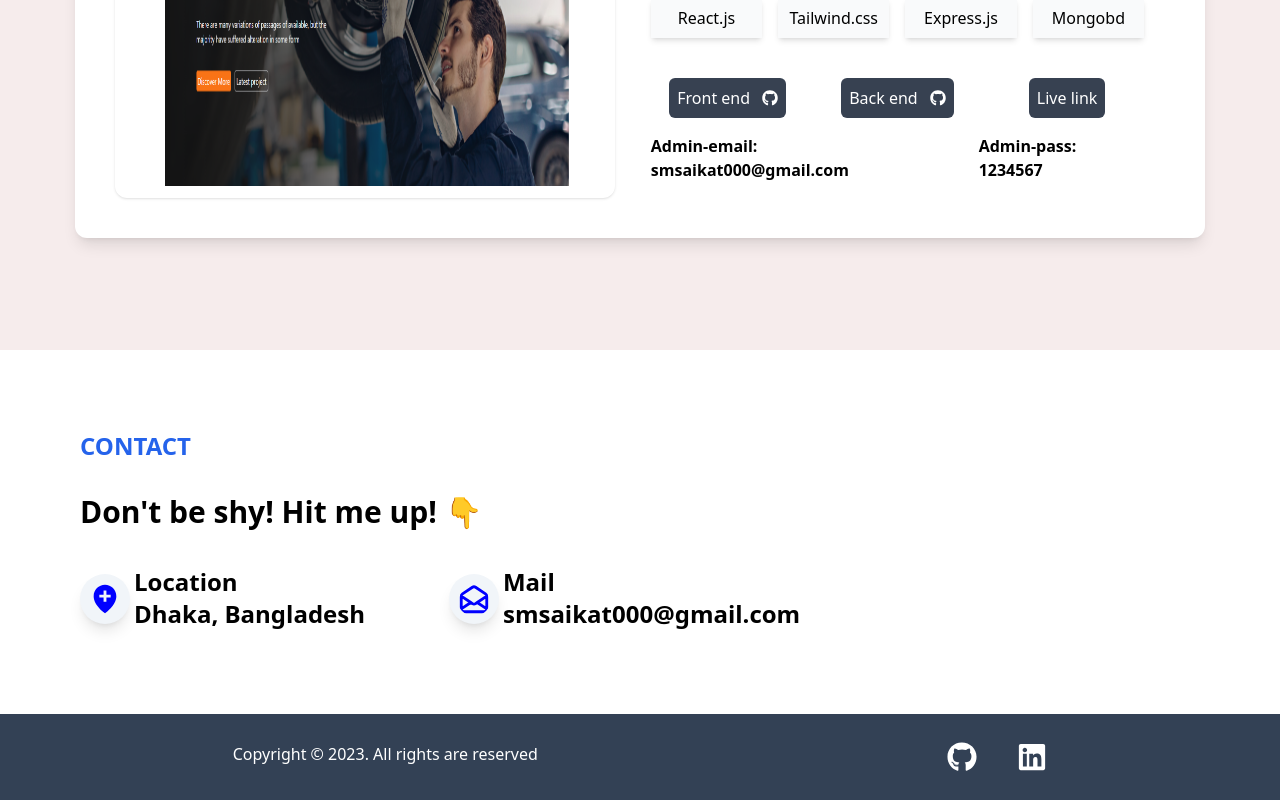
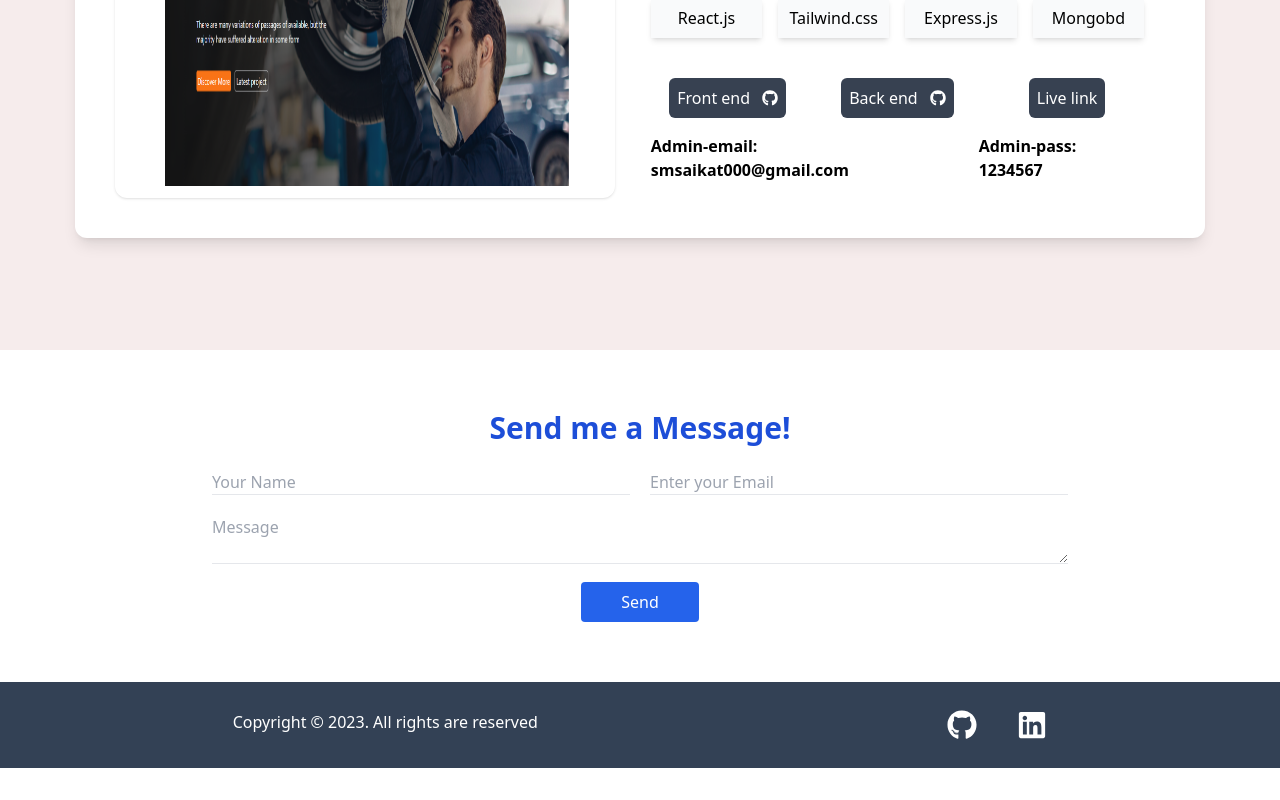
Before and after one commit to MuhammadSaikat25/Portfolio-, a React (Vite) app: page / in a window 1280 px wide. Shown: the part 2767-3567 px from the top of the page. After the commit the page ends 3535 px from the top, so only its background shows below. Built offline with nearby package versions, Linux system fonts and the light colour scheme.

Commit message:
added contact section

```diff
--- a/index.html
+++ b/index.html
@@ -1,4 +1,4 @@
-<!doctype html>
+<!DOCTYPE html>
 <html lang="en">
   <head>
     <meta charset="UTF-8" />
@@ -9,5 +9,14 @@
   <body>
     <div id="root"></div>
     <script type="module" src="/src/main.jsx"></script>
+    <script
+      type="text/javascript"
+      src="https://cdn.jsdelivr.net/npm/@emailjs/browser@3/dist/email.min.js"
+    ></script>
+    <script type="text/javascript">
+      (function () {
+        emailjs.init("o7byLuzhJi2mqrUdV");
+      })();
+    </script>
   </body>
 </html>
--- a/package.json
+++ b/package.json
@@ -10,10 +10,12 @@
     "preview": "vite preview"
   },
   "dependencies": {
+    "@emailjs/browser": "^3.11.0",
     "react": "^18.2.0",
     "react-dom": "^18.2.0",
     "react-icons": "^4.10.1",
-    "react-scroll": "^1.8.9"
+    "react-scroll": "^1.8.9",
+    "react-toastify": "^9.1.3"
   },
   "devDependencies": {
     "@types/react": "^18.2.15",
--- a/src/component/Contact.jsx
+++ b/src/component/Contact.jsx
@@ -1,39 +1,80 @@
-import { BiSolidLocationPlus } from 'react-icons/bi';
-import { HiOutlineMailOpen } from 'react-icons/hi';
+import React, { useRef } from "react";
+import emailjs from "@emailjs/browser";
+import { ToastContainer, toast } from "react-toastify";
+import "react-toastify/dist/ReactToastify.css";
 
 const Contact = () => {
+  const form = useRef();
+
+  const sendEmail = (e) => {
+    e.preventDefault();
+
+    const message = e.target.message.value;
+    if (!message) {
+      return toast("please provide message");
+    }
+
+    emailjs
+      .sendForm(
+        "service_yuteixv",
+        "template_bq9rhce",
+        form.current,
+        "o7byLuzhJi2mqrUdV"
+      )
+      .then(
+        (result) => {
+          toast("Message successfully send");
+        },
+        (error) => {}
+      );
+  };
   return (
-        <div id="contact" className="max-w-7xl mx-auto p-6 lg:p-20 space-y-8">
-            <h1 className="text-center text-2xl font-bold text-blue-600 lg:text-left">CONTACT</h1>
-            <p className=" text-center text-3xl lg:text-3xl lg:text-start font-semibold ">Don't be shy! Hit me up! 👇</p>
-
-            <div className="hidden lg:flex gap-20">
-                <div className="font-bold text-center lg:text-start flex">
-                    <BiSolidLocationPlus className='bg-slate-100 p-2 items-center shadow-lg rounded-full mt-3 ' color='blue' size={50}></BiSolidLocationPlus>
-                    <h1 className='p-1 text-2xl'>Location <br /> Dhaka, Bangladesh</h1>
+    <div id="contact" className="flex justify-center mx-auto items-center  py-10">
+      <div className="lg:w-[70%] p-5">
+        <h1 className="text-center text-blue-700 font-bold lg:text-3xl">
+          Send me a Message!
+        </h1>
+        <ToastContainer />
+        <form className="" ref={form} onSubmit={sendEmail}>
+          <div className="flex items-center gap-5">
+            <div className="w-full">
+              <br />
+              <input
+                className="border-b w-full"
+                type="text"
+                name="user_name"
+                placeholder="Your Name"
+                required
+              />
             </div>
-                <div className="hidden lg:flex gap-4">
-                    <div className="font-bold text-center flex lg:text-start">
-                        <HiOutlineMailOpen className='bg-slate-100 p-2 items-center shadow-lg rounded-full mt-3 ' color='blue' size={50}></HiOutlineMailOpen>
-                        <h1 className='p-1 text-2xl'>Mail <br /> smsaikat000@gmail.com</h1>
+            <div className="w-full">
+              <br />
+              <input
+                type="email"
+                className="w-full border-b"
+                name="user_email"
+                placeholder="Enter your Email"
+                required
+              />
             </div>
           </div>
+          <div className="w-full mt-5">
+            <textarea
+              name="message"
+              className="w-full border-b"
+              placeholder="Message"
+            />
           </div>
-
-
-            <div className=" lg:hidden ">
-                <div className="">
-                    <BiSolidLocationPlus className='bg-slate-100 p-2 mx-auto shadow-lg rounded-full mt-3' color='blue' size={50}></BiSolidLocationPlus>
-                    <h1 className=' text-center'>Location <br /> Dhaka, Bangladesh</h1>
+          <div className="flex justify-center mt-3">
+            <button
+              className="bg-blue-600 text-white px-10 py-2 rounded w-fit mx-auto"
+              type="submit"
+            >
+              Send
+            </button>
           </div>
-                <div className="mt-5">
-                    <div className="flex flex-col justify-center">
-                        <HiOutlineMailOpen className='bg-slate-100 p-2 mx-auto shadow-lg rounded-full mt-3 ' color='blue' size={50}></HiOutlineMailOpen>
-                        <h1 className=' text-center'>Mail <br /> smsaikat000@gmail.com</h1>
+        </form>
       </div>
-                </div>
-            </div>
-
     </div>
   );
 };
```
Also changed, not shown: 1 other file (tests, documents, lock files or other folders). Lines whose indentation alone changed are shown as unchanged.
